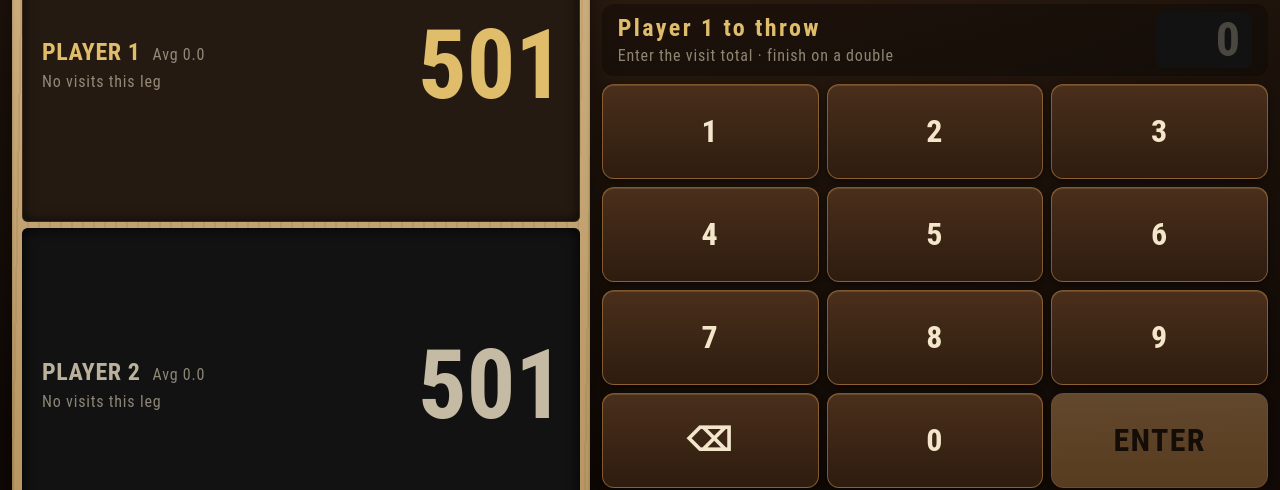
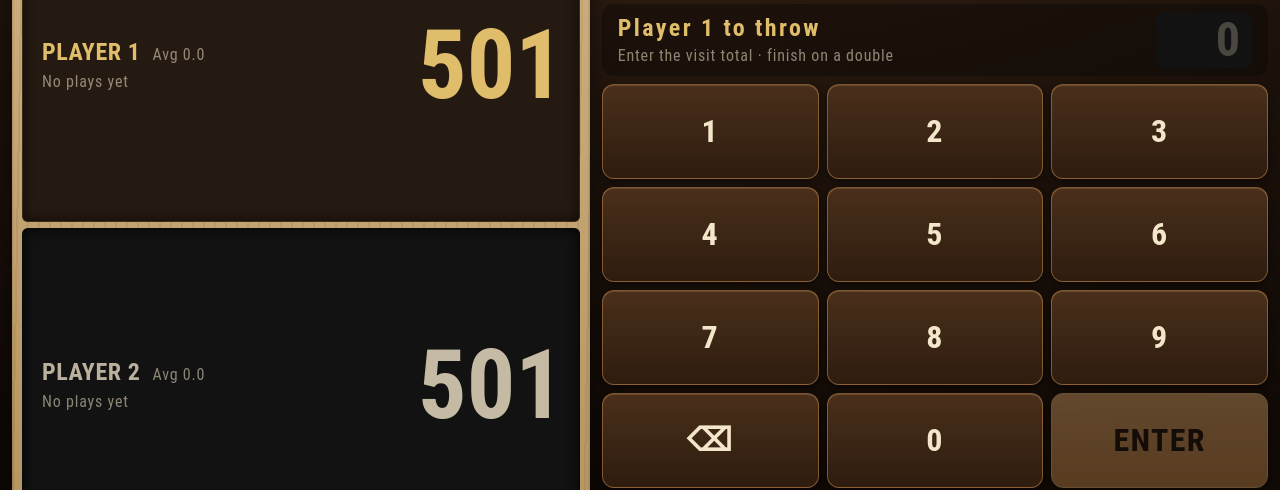
Before and after one commit to brunolkatz/francesinha-app, a React (Vite) app: page / in a window 1280 px wide. Both pictures are taken after a click on the button "501". Shown: the part 236-726 px from the top of the page. Built offline with nearby package versions, Linux system fonts and the light colour scheme.

Commit message:
Say "No plays yet" on the 501 score cards before the first visit
Co-Authored-By: Claude Fable 5.1 <noreply@anthropic.com>

```diff
--- a/src/components/X01Board.jsx
+++ b/src/components/X01Board.jsx
@@ -52,7 +52,7 @@ function SideCard({ x01, side, thrower, winner, onRename }) {
           </div>
         ))}
         <p className="w-full truncate px-1 text-sm tracking-wider text-cream/55 portrait:text-center sm:text-base">
-          {last ? `Last pts. ${last.bust ? 'bust' : last.score}` : 'No visits this leg'}
+          {last ? `Last pts. ${last.bust ? 'bust' : last.score}` : 'No plays yet'}
         </p>
       </div>
 
```
